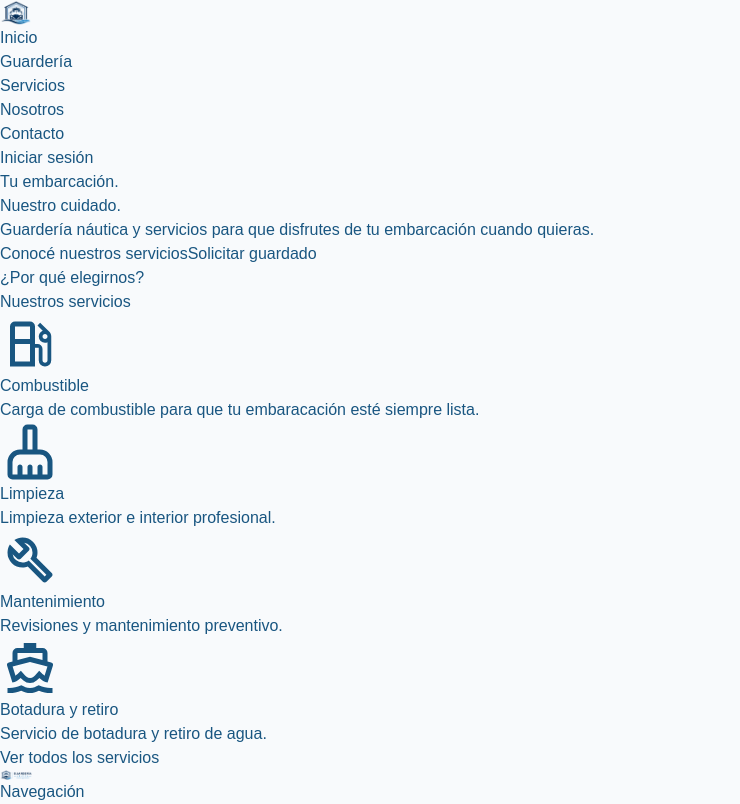
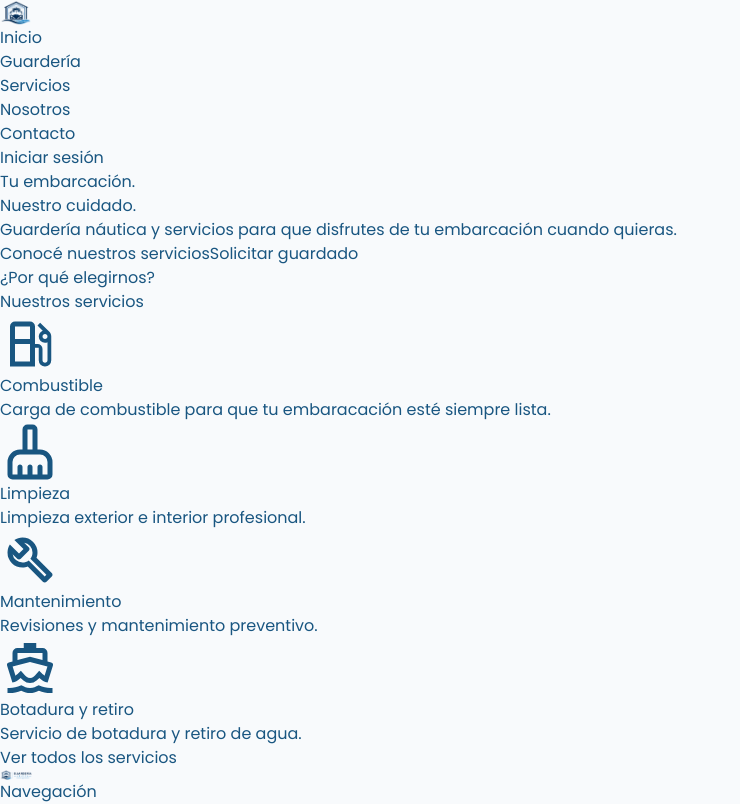
Before and after one commit to Martiks38/frontend_dsw, a Next.js app: page / in a window 1280 px wide. Shown: the top 804 px of the page, without its empty margins (0-740 px from the left). Built offline with nearby package versions, Linux system fonts and the light colour scheme.

Commit message:
chore(theme): replace default Next.js fonts with Poppins

```diff
--- a/src/app/layout.tsx
+++ b/src/app/layout.tsx
@@ -1,19 +1,15 @@
 import './globals.css';
 
 import type { Metadata } from 'next';
-import { Geist, Geist_Mono } from 'next/font/google';
+import { Poppins } from 'next/font/google';
 
 import IconSprite from '@/components/ui/IconSprite/IconSprite';
 import { ToastProvider } from '@/providers/ToastProvider';
 
-const geistSans = Geist({
-  variable: '--font-geist-sans',
+const poppinsSans = Poppins({
   subsets: ['latin'],
-});
-
-const geistMono = Geist_Mono({
-  variable: '--font-geist-mono',
-  subsets: ['latin'],
+  display: 'swap',
+  weight: ['400', '600'],
 });
 
 export const metadata: Metadata = {
@@ -27,8 +23,8 @@ export default function RootLayout({
   children: React.ReactNode;
 }>) {
   return (
-    <html lang="es" className={`${geistSans.variable} ${geistMono.variable}`}>
-      <body>
+    <html lang="es">
+      <body className={`${poppinsSans.className}`}>
         <IconSprite />
         <ToastProvider>{children}</ToastProvider>
       </body>
```
